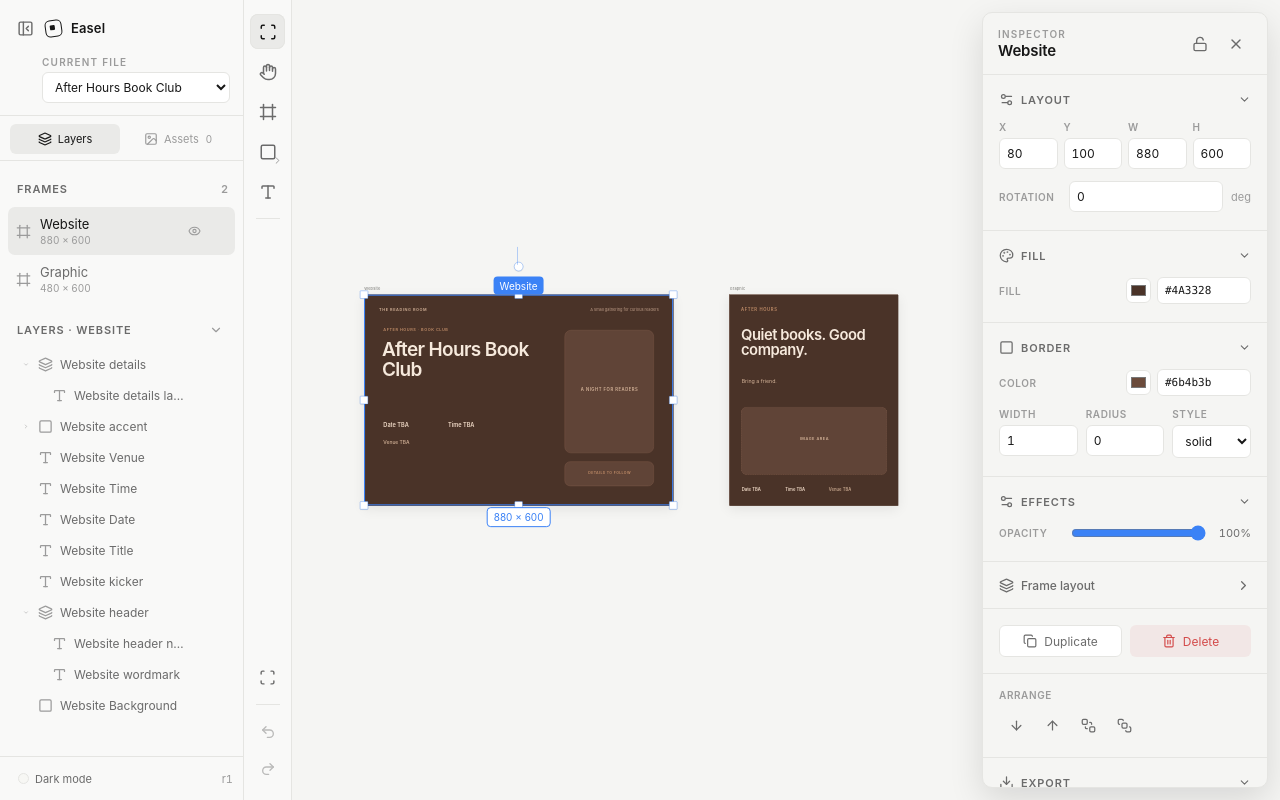
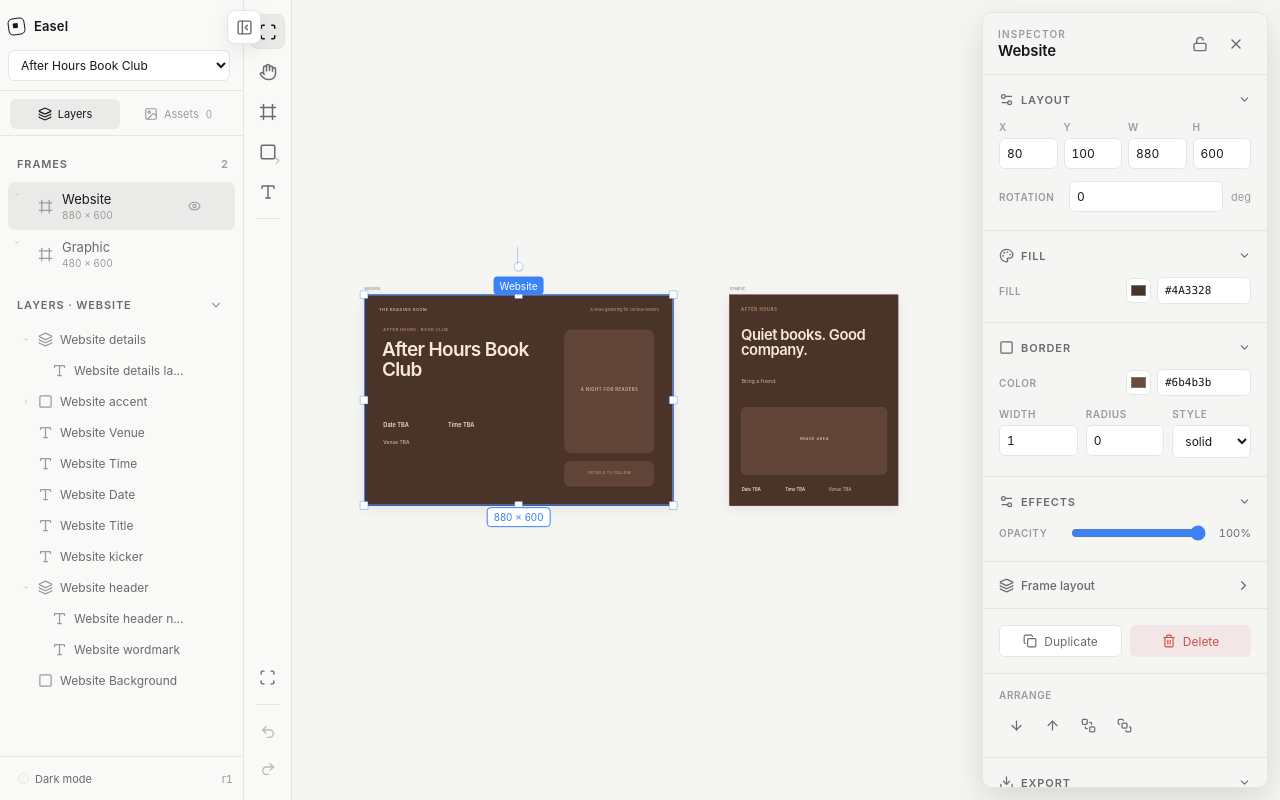
Before and after one commit to gillangad/easel, a React (Vite) app: page / in a window 1280 px wide. Built offline with nearby package versions, Linux system fonts and the light colour scheme.

Commit message:
fix: finalize editor object and panel interactions

```diff
--- a/src/App.tsx
+++ b/src/App.tsx
@@ -76,6 +76,7 @@ import {
   getArtboardForNode,
   getArtboards,
   getBoundingRect,
+  getCanvasSelectionId,
   getDescendantIds,
   getPage,
   getPageNodeIds,
@@ -1173,10 +1174,10 @@ export default function App() {
   );
 }
 
-type IconButtonProps = { label: string; children: ReactNode; onClick?: () => void; disabled?: boolean; active?: boolean };
-
-function IconButton({ label, children, onClick, disabled, active }: IconButtonProps) {
-  return <button className={`icon-button ${active ? 'is-active' : ''}`} type="button" aria-label={label} title={label} onClick={onClick} disabled={disabled}>{children}</button>;
+type IconButtonProps = { label: string; children: ReactNode; onClick?: () => void; disabled?: boolean; active?: boolean; className?: string };
+
+function IconButton({ label, children, onClick, disabled, active, className }: IconButtonProps) {
+  return <button className={`icon-button ${active ? 'is-active' : ''} ${className ?? ''}`.trim()} type="button" aria-label={label} title={label} onClick={onClick} disabled={disabled}>{children}</button>;
 }
 
 type NodeRendererProps = {
@@ -1255,7 +1256,7 @@ function NodeRenderer({ id, document, tool, selectedIds, editingNodeId, pulseIds
       event.stopPropagation();
       return;
     }
-    onPointerDown(node.id, event);
+    onPointerDown(getCanvasSelectionId(document, node.id), event);
   };
 
   const children = node.childIds.map((childId) => <NodeRenderer key={childId} id={childId} document={document} tool={tool} selectedIds={selectedIds} editingNodeId={editingNodeId} pulseIds={pulseIds} workingIds={workingIds} focusIds={focusIds} preview={preview} onPointerDown={onPointerDown} onDoubleClick={onDoubleClick} onCommitText={onCommitText} onSelect={() => undefined} />);
@@ -1398,12 +1399,25 @@ type LeftPanelProps = {
 
 function LeftPanel({ width, resizeActive, resizeMin, resizeMax, onResizeStart, onResizeKeyDown, files, activeFileId, onSwitchFile, onNewFile, onRenameFile, theme, onTheme, document, designs, activeDesign, assets, selectedAssetId, onSelectAsset, onUploadAssets, onPasteAsset, selectedIds, workingIds, pulseIds, revealRequest, onSelect, onSelectDesign, onToggleHidden, onToggleLocked, onReorderLayer, onCollapse }: LeftPanelProps) {
   const initialExpanded = designs.flatMap((design) => getDescendantIds(document, design.id)).filter((id) => document.nodes[id]?.type === 'frame');
-  const [expandedIds, setExpandedIds] = useState<Set<string>>(() => new Set(initialExpanded));
+  const [expandedIds, setExpandedIds] = useState<Set<string>>(() => new Set([...designs.map((design) => design.id), ...initialExpanded]));
+  const knownDesignIdsRef = useRef(new Set(designs.map((design) => design.id)));
   const [panelTab, setPanelTab] = useState<'layers' | 'assets'>('layers');
   const [assetSearch, setAssetSearch] = useState('');
   const [draggedLayerId, setDraggedLayerId] = useState<string | null>(null);
   const [dropTarget, setDropTarget] = useState<LayerDropTarget | null>(null);
   const layerTreeRef = useRef<HTMLDivElement | null>(null);
+
+  useEffect(() => {
+    const currentDesignIds = new Set(designs.map((design) => design.id));
+    setExpandedIds((current) => {
+      const next = new Set(current);
+      designs.forEach((design) => {
+        if (!knownDesignIdsRef.current.has(design.id)) next.add(design.id);
+      });
+      return next;
+    });
+    knownDesignIdsRef.current = currentDesignIds;
+  }, [designs]);
 
   useEffect(() => {
     if (!revealRequest.ids.length) return;
@@ -1475,22 +1489,23 @@ function LeftPanel({ width, resizeActive, resizeMin, resizeMax, onResizeStart, o
 
   return <aside className="left-panel" style={{ width, minWidth: width }}>
     <div className="panel-heading">
-      <div className="sidebar-brand-row"><IconButton label="Hide Layers panel" onClick={onCollapse}><PanelLeftClose size={17} /></IconButton><button className="brand-mark" type="button" title="Easel" aria-label="Easel"><span className="brand-glyph" />Easel</button></div>
-      <label className="file-selector-field"><span className="panel-overline">Current File</span><select className="file-selector" aria-label="Current File" value={activeFileId} onChange={handleFileChange}>{files.map((file) => <option key={file.id} value={file.id}>{file.name}</option>)}<option value="__new_file__">New File</option><option value="__rename_file__">Rename current File</option></select></label>
+      <div className="sidebar-brand-row"><IconButton className="panel-collapse-button" label="Hide Layers panel" onClick={onCollapse}><PanelLeftClose size={17} /></IconButton><button className="brand-mark" type="button" title="Easel" aria-label="Easel"><span className="brand-glyph" />Easel</button></div>
+      <div className="file-selector-field"><select className="file-selector" aria-label="Current File" value={activeFileId} onChange={handleFileChange}>{files.map((file) => <option key={file.id} value={file.id}>{file.name}</option>)}<option value="__new_file__">New File</option><option value="__rename_file__">Rename current File</option></select></div>
     </div>
     <div className="panel-tabs" role="tablist" aria-label="Panel views"><button type="button" role="tab" aria-selected={panelTab === 'layers'} className={panelTab === 'layers' ? 'is-active' : ''} onClick={() => setPanelTab('layers')}><Layers3 size={14} />Layers</button><button type="button" role="tab" aria-selected={panelTab === 'assets'} className={panelTab === 'assets' ? 'is-active' : ''} onClick={() => setPanelTab('assets')}><ImageIcon size={14} />Assets<span className="tab-count">{assets.length}</span></button></div>
     {panelTab === 'layers' ? <>
       <section className="panel-section frames-section">
         <div className="section-heading"><span>Frames</span><span className="layer-count">{designs.length}</span></div>
         <div className="design-list">{designs.map((design) => <div key={design.id} className={`design-row frame-row ${activeDesign?.id === design.id ? 'is-active' : ''} ${selectedIds.includes(design.id) ? 'is-selected' : ''} ${workingIds.includes(design.id) ? 'is-agent-working' : ''} ${pulseIds.includes(design.id) ? 'is-agent-changed' : ''}`} data-frame-id={design.id}>
+          {design.childIds.length ? <button type="button" className="disclosure-button design-disclosure" aria-label={`${expandedIds.has(design.id) ? 'Collapse' : 'Expand'} ${design.name}`} aria-expanded={expandedIds.has(design.id)} onClick={(event) => { event.preventDefault(); event.stopPropagation(); setExpandedIds((current) => { const next = new Set(current); if (next.has(design.id)) next.delete(design.id); else next.add(design.id); return next; }); }}>{expandedIds.has(design.id) ? <ChevronDown size={13} /> : <ChevronRight size={13} />}</button> : <span className="disclosure-spacer" />}
           <button type="button" className="design-main" onClick={() => onSelectDesign(design.id)}><span className="design-icon">{nodeIcon(design.type)}</span><span className="design-copy"><span className="design-name" title={design.name}>{design.name}</span><small>{Math.round(design.width)} × {Math.round(design.height)}</small></span></button>
-          <div className="row-actions"><button type="button" className="tiny-action" aria-label={`${design.hidden ? 'Show' : 'Hide'} ${design.name}`} title={design.hidden ? 'Show' : 'Hide'} onClick={() => onToggleHidden(design.id)}>{design.hidden ? <EyeOff size={14} /> : <Eye size={14} />}</button><button type="button" className={`tiny-action layer-lock ${design.locked ? 'is-locked' : ''}`} aria-label={`${design.locked ? 'Unlock' : 'Lock'} ${design.name}`} title={design.locked ? 'Unlock' : 'Lock'} onClick={() => onToggleLocked(design.id)}>{design.locked ? <Lock size={14} /> : <Unlock size={14} />}</button></div>
+          <div className="row-actions"><button type="button" className="tiny-action" aria-label={`${design.hidden ? 'Show' : 'Hide'} ${design.name}`} title={design.hidden ? 'Show' : 'Hide'} onClick={(event) => { event.preventDefault(); event.stopPropagation(); onToggleHidden(design.id); }}>{design.hidden ? <EyeOff size={14} /> : <Eye size={14} />}</button><button type="button" className={`tiny-action layer-lock ${design.locked ? 'is-locked' : ''}`} aria-label={`${design.locked ? 'Unlock' : 'Lock'} ${design.name}`} title={design.locked ? 'Unlock' : 'Lock'} onClick={(event) => { event.preventDefault(); event.stopPropagation(); onToggleLocked(design.id); }}>{design.locked ? <Lock size={14} /> : <Unlock size={14} />}</button></div>
         </div>)}</div>
       </section>
       <section className="panel-section layers-section">
         <div className="section-heading"><span>{activeDesign ? `Layers · ${activeDesign.name}` : 'Layers'}</span><button className="small-action collapse-layers-action" type="button" aria-label="Collapse all layers" title="Collapse all layers" onClick={() => setExpandedIds(new Set())}><ChevronDown size={14} /></button></div>
         <div className="layer-tree" ref={layerTreeRef}>
-          {activeDesign && designChildIds.slice().reverse().map((id) => <LayerTree key={id} id={id} document={document} selectedIds={selectedIds} workingIds={workingIds} pulseIds={pulseIds} depth={0} expandedIds={expandedIds} dropTarget={dropTarget} onSelect={onSelect} onToggleExpanded={(id) => setExpandedIds((current) => { const next = new Set(current); if (next.has(id)) next.delete(id); else next.add(id); return next; })} onToggleHidden={onToggleHidden} onToggleLocked={onToggleLocked} onDragStart={handleDragStart} onDragOver={handleDragOver} onDrop={handleDrop} onDragEnd={handleDragEnd} />)}
+          {activeDesign && expandedIds.has(activeDesign.id) && designChildIds.slice().reverse().map((id) => <LayerTree key={id} id={id} document={document} selectedIds={selectedIds} workingIds={workingIds} pulseIds={pulseIds} depth={0} expandedIds={expandedIds} dropTarget={dropTarget} onSelect={onSelect} onToggleExpanded={(id) => setExpandedIds((current) => { const next = new Set(current); if (next.has(id)) next.delete(id); else next.add(id); return next; })} onToggleHidden={onToggleHidden} onToggleLocked={onToggleLocked} onDragStart={handleDragStart} onDragOver={handleDragOver} onDrop={handleDrop} onDragEnd={handleDragEnd} />)}
           {looseRootIds.length > 0 && <div className="canvas-items-group"><div className="layer-group-label">Canvas items</div>{looseRootIds.slice().reverse().map((id) => <LayerTree key={id} id={id} document={document} selectedIds={selectedIds} workingIds={workingIds} pulseIds={pulseIds} depth={0} expandedIds={expandedIds} dropTarget={dropTarget} onSelect={onSelect} onToggleExpanded={(id) => setExpandedIds((current) => { const next = new Set(current); if (next.has(id)) next.delete(id); else next.add(id); return next; })} onToggleHidden={onToggleHidden} onToggleLocked={onToggleLocked} onDragStart={handleDragStart} onDragOver={handleDragOver} onDrop={handleDrop} onDragEnd={handleDragEnd} />)}</div>}
           {!hasLayers && <div className="layers-empty"><Layers3 size={17} /><span>Nothing in this Frame yet.</span></div>}
         </div>
@@ -1531,10 +1546,10 @@ function LayerTree({ id, document, selectedIds, workingIds, pulseIds, depth, exp
   const effectivelyLocked = isEffectivelyLocked(document, node.id);
   const rowClasses = ['layer-row', selectedIds.includes(node.id) ? 'is-selected' : '', workingIds.includes(node.id) ? 'is-agent-working' : '', pulseIds.includes(node.id) ? 'is-agent-changed' : '', dropTarget?.id === node.id && dropTarget.before ? 'is-drop-before' : '', dropTarget?.id === node.id && !dropTarget.before ? 'is-drop-after' : ''].filter(Boolean).join(' ');
   return <div className="layer-tree-node"><div className={rowClasses} style={{ paddingLeft: 10 + depth * 14 }} data-layer-row-id={node.id} draggable={!effectivelyLocked} onDragStart={(event) => onDragStart(node.id, event)} onDragOver={(event) => onDragOver(node.id, event)} onDrop={(event) => onDrop(node.id, event)} onDragEnd={onDragEnd}>
-    {node.childIds.length ? <button type="button" className="disclosure-button" aria-label={`${open ? 'Collapse' : 'Expand'} ${node.name}`} onClick={() => onToggleExpanded(node.id)}>{open ? <ChevronDown size={13} /> : <ChevronRight size={13} />}</button> : <span className="disclosure-spacer" />}
+    {node.childIds.length ? <button type="button" className="disclosure-button" aria-label={`${open ? 'Collapse' : 'Expand'} ${node.name}`} aria-expanded={open} onClick={(event) => { event.preventDefault(); event.stopPropagation(); onToggleExpanded(node.id); }}>{open ? <ChevronDown size={13} /> : <ChevronRight size={13} />}</button> : <span className="disclosure-spacer" />}
     <button className="layer-main" type="button" onClick={(event) => onSelect(node.id, event.shiftKey)}><span className="layer-icon">{nodeIcon(node.type)}</span><span className="layer-name" title={node.name}>{node.name}</span></button>
-    <button type="button" className="layer-visibility" aria-label={`${node.hidden ? 'Show' : 'Hide'} ${node.name}`} title={node.hidden ? 'Show' : 'Hide'} onClick={() => onToggleHidden(node.id)}>{node.hidden ? <EyeOff size={14} /> : <Eye size={14} />}</button>
-    <button type="button" className={`layer-lock ${node.locked ? 'is-locked' : ''}`} aria-label={`${node.locked ? 'Unlock' : 'Lock'} ${node.name}`} title={node.locked ? 'Unlock' : 'Lock'} onClick={() => onToggleLocked(node.id)}>{node.locked ? <Lock size={14} /> : <Unlock size={14} />}</button>
+    <button type="button" className="layer-visibility" aria-label={`${node.hidden ? 'Show' : 'Hide'} ${node.name}`} title={node.hidden ? 'Show' : 'Hide'} onClick={(event) => { event.preventDefault(); event.stopPropagation(); onToggleHidden(node.id); }}>{node.hidden ? <EyeOff size={14} /> : <Eye size={14} />}</button>
+    <button type="button" className={`layer-lock ${node.locked ? 'is-locked' : ''}`} aria-label={`${node.locked ? 'Unlock' : 'Lock'} ${node.name}`} title={node.locked ? 'Unlock' : 'Lock'} onClick={(event) => { event.preventDefault(); event.stopPropagation(); onToggleLocked(node.id); }}>{node.locked ? <Lock size={14} /> : <Unlock size={14} />}</button>
   </div>{open && node.childIds.slice().reverse().map((childId) => <LayerTree key={childId} id={childId} document={document} selectedIds={selectedIds} workingIds={workingIds} pulseIds={pulseIds} depth={depth + 1} expandedIds={expandedIds} dropTarget={dropTarget} onSelect={onSelect} onToggleExpanded={onToggleExpanded} onToggleHidden={onToggleHidden} onToggleLocked={onToggleLocked} onDragStart={onDragStart} onDragOver={onDragOver} onDrop={onDrop} onDragEnd={onDragEnd} />)}</div>;
 }
 
--- a/src/commands.ts
+++ b/src/commands.ts
@@ -1094,7 +1094,7 @@ function groupMutation(document: DocumentModel, ids: string[]): MutationOutcome
   const bounds = getBoundingRect(document, shared.nodes.map((node) => node.id));
   if (!bounds) throw new CommandError('INVALID_SELECTION', 'Could not measure the selected elements.');
   const pageId = shared.nodes[0].pageId;
-  const frame = makeNode({ id: createId('frame'), type: 'frame', name: 'Group', pageId, parentId: shared.parentId, x: bounds.x - (parent ? getAbsolutePosition(document, parent.id).x : 0), y: bounds.y - (parent ? getAbsolutePosition(document, parent.id).y : 0), width: bounds.width, height: bounds.height, layout: { ...defaultLayout(), mode: 'free' }, style: { fill: 'transparent' } });
+  const frame = makeNode({ id: createId('frame'), type: 'frame', name: 'Group', isGroup: true, pageId, parentId: shared.parentId, x: bounds.x - (parent ? getAbsolutePosition(document, parent.id).x : 0), y: bounds.y - (parent ? getAbsolutePosition(document, parent.id).y : 0), width: bounds.width, height: bounds.height, layout: { ...defaultLayout(), mode: 'free' }, style: { fill: 'transparent' } });
   document.nodes[frame.id] = frame;
   const siblings = shared.parentId ? document.nodes[shared.parentId]?.childIds : getPage(document, pageId)?.rootIds;
   if (!siblings) throw new CommandError('INVALID_HIERARCHY', 'Could not find the selected sibling list.');
--- a/src/model.ts
+++ b/src/model.ts
@@ -187,6 +187,7 @@ export function defaultLayout(): LayoutStyle {
 }
 
 type MakeNodeInput = Pick<DesignNode, 'id' | 'type' | 'name' | 'pageId' | 'parentId' | 'x' | 'y' | 'width' | 'height'> & {
+  isGroup?: boolean;
   childIds?: string[];
   style?: Partial<NodeStyle>;
   layout?: Partial<LayoutStyle>;
@@ -204,6 +205,7 @@ export function makeNode(input: MakeNodeInput): DesignNode {
     id: input.id,
     type: input.type,
     name: input.name,
+    ...(input.isGroup ? { isGroup: true } : {}),
     pageId: input.pageId,
     parentId: input.parentId,
     childIds: input.childIds ? [...input.childIds] : [],
@@ -432,6 +434,22 @@ export function isDescendant(document: DocumentModel, nodeId: string, ancestorId
   return false;
 }
 
+/**
+ * Canvas clicks target the nearest top-level logical group. Layer-panel clicks
+ * deliberately bypass this helper so children remain independently editable.
+ */
+export function getCanvasSelectionId(document: DocumentModel, nodeId: string): string {
+  let current = document.nodes[nodeId];
+  let selectionId = nodeId;
+  while (current?.parentId) {
+    const parent = document.nodes[current.parentId];
+    if (!parent) break;
+    if (parent.type === 'frame' && (parent.isGroup || parent.name === 'Group')) selectionId = parent.id;
+    current = parent;
+  }
+  return selectionId;
+}
+
 function alignedOffset(parent: DesignNode, child: DesignNode, axisSize: number): number {
   const contentSize = parent.layout?.mode === 'flex-row' || parent.layout?.mode === 'flex-column'
     ? Math.max(0, axisSize - 2 * (parent.layout.padding ?? 0))
--- a/src/styles.css
+++ b/src/styles.css
@@ -403,11 +403,13 @@ body { min-width: 0; }
 }
 
 /* Final shell pass: the sidebar owns file and workspace controls. */
-.panel-heading { min-height: 108px; flex-direction: column; align-items: stretch; justify-content: center; gap: 10px; padding: 10px 13px 12px 8px; }
+.panel-heading { min-height: 84px; flex-direction: column; align-items: stretch; justify-content: center; gap: 6px; padding: 8px 13px 9px 8px; }
 .sidebar-brand-row { display: flex; align-items: center; gap: 3px; min-height: 34px; }
 .sidebar-brand-row .icon-button { flex: 0 0 34px; }
 .sidebar-brand-row .brand-mark { flex: 1; }
-.file-selector-field { min-width: 0; display: flex; flex-direction: column; gap: 4px; padding-left: 34px; }
+.panel-collapse-button { position: absolute; top: 10px; right: -18px; z-index: 40; border: 1px solid var(--color-border); background: var(--color-surface-raised); box-shadow: 0 6px 20px rgba(0,0,0,.08); }
+.panel-collapse-button:hover { background: var(--color-surface-hover); }
+.file-selector-field { width: 100%; min-width: 0; display: block; padding-left: 0; }
 .file-selector { width: 100%; min-height: 31px; border: 1px solid var(--color-border); border-radius: 6px; background: var(--color-surface-raised); color: var(--color-text-primary); padding: 5px 8px; outline: none; font-size: 12px; }
 .file-selector:focus { border-color: var(--color-active); }
 .file-selector option { background: var(--color-surface-raised); color: var(--color-text-primary); }
--- a/src/types.ts
+++ b/src/types.ts
@@ -86,6 +86,7 @@ export type DesignNode = {
   id: string;
   type: NodeType;
   name: string;
+  isGroup?: boolean;
   pageId: string;
   parentId: string | null;
   childIds: string[];
```
Also changed, not shown: 1 other file (tests, documents, lock files or other folders).
